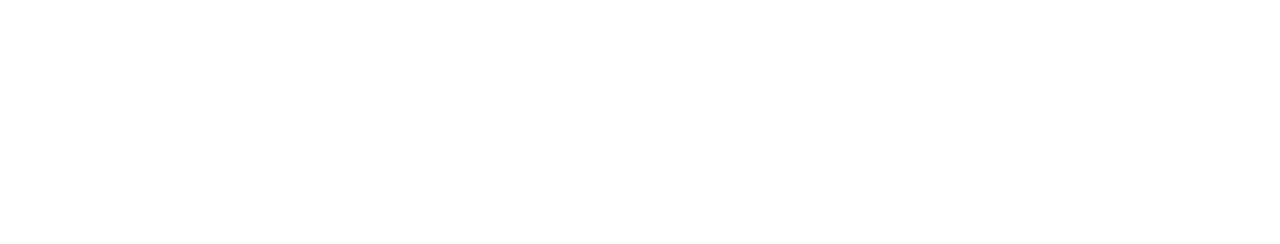
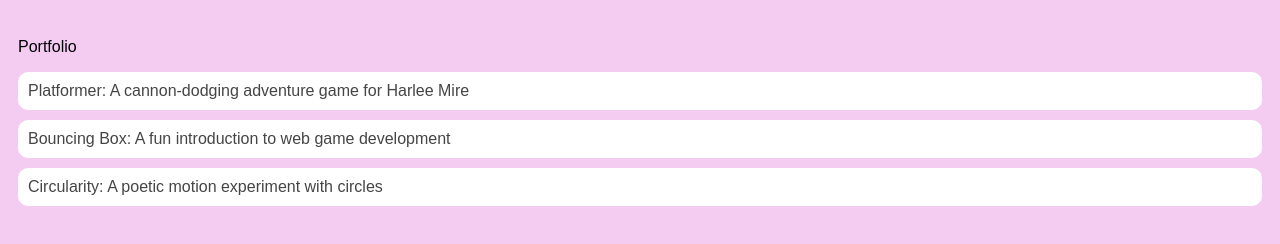
Before and after one commit to mire44899-cloud/mire44899-cloud.github.io, a plain HTML site: page portfolio.html in a window 1280 px wide. Drawn offline with Linux system fonts and the light colour scheme.

Commit message:
add portfolio page to website

```diff
--- a/portfolio.html
+++ b/portfolio.html
@@ -0,0 +1,25 @@
+<head>
+<title>Harlee's website</title>
+<link rel="stylesheet" href="style.css" />
+</head>
+
+<main>
+
+</main>
+<div class="content">
+    <hl>Portfolio</hl>
+    <ul id="portfolio">
+        <li>
+            <a href="fsd-projects/platformer/">Platformer: A cannon-dodging
+                adventure game for Harlee Mire</a>
+            </li>
+            <li>
+                <a href="fsd-projects/bouncing-box/">Bouncing Box: A fun introduction to web game development</a>
+                </li>
+                <li>
+                 <a href="fsd-projects/circularity/">Circularity: A poetic motion experiment with circles</a>
+               </li>
+
+    </ul>
+  </div>
+</main>
--- a/style.css
+++ b/style.css
@@ -68,3 +68,28 @@
 h2, h3 {
     margin: 0px;
 }
+
+.content h1 {
+  color: black;
+}
+
+#portfolio {
+  list-style-type: none;
+  padding-left: 0;
+}
+
+#portfolio li {
+  background: #fff;
+  padding: 10px;
+  border-radius: 10px;
+  margin-bottom: 10px;
+}
+
+#portfolio li:hover {
+  background: #eee;
+}
+
+#portfolio a {
+  text-decoration: none;
+  color: #454545;
+}
```
